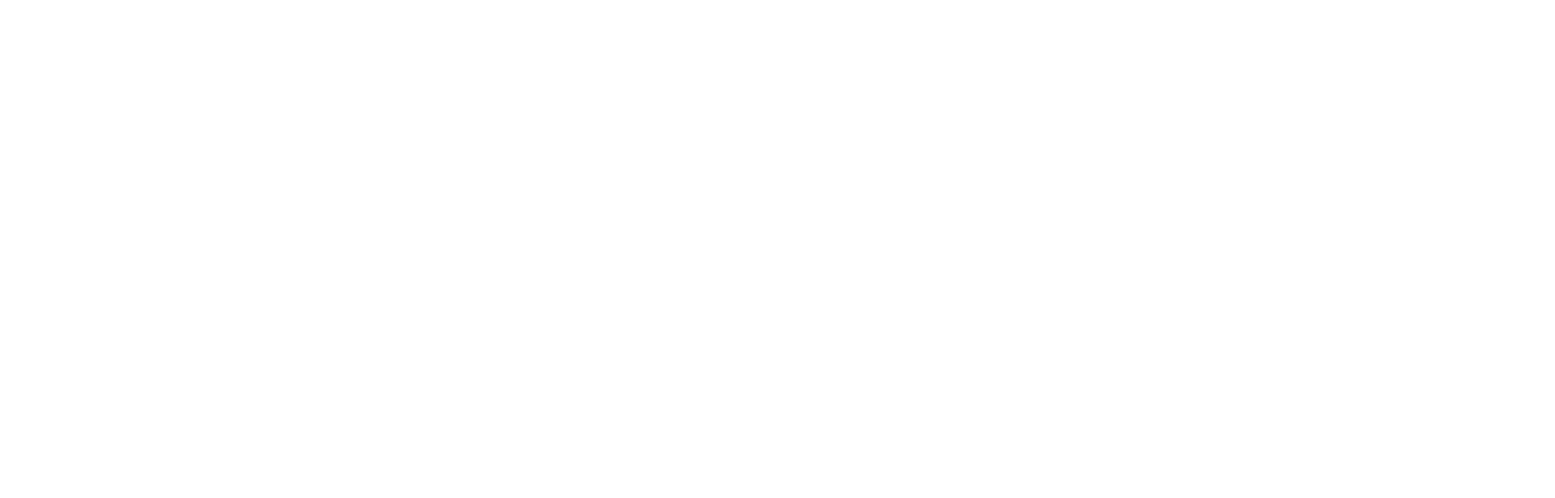
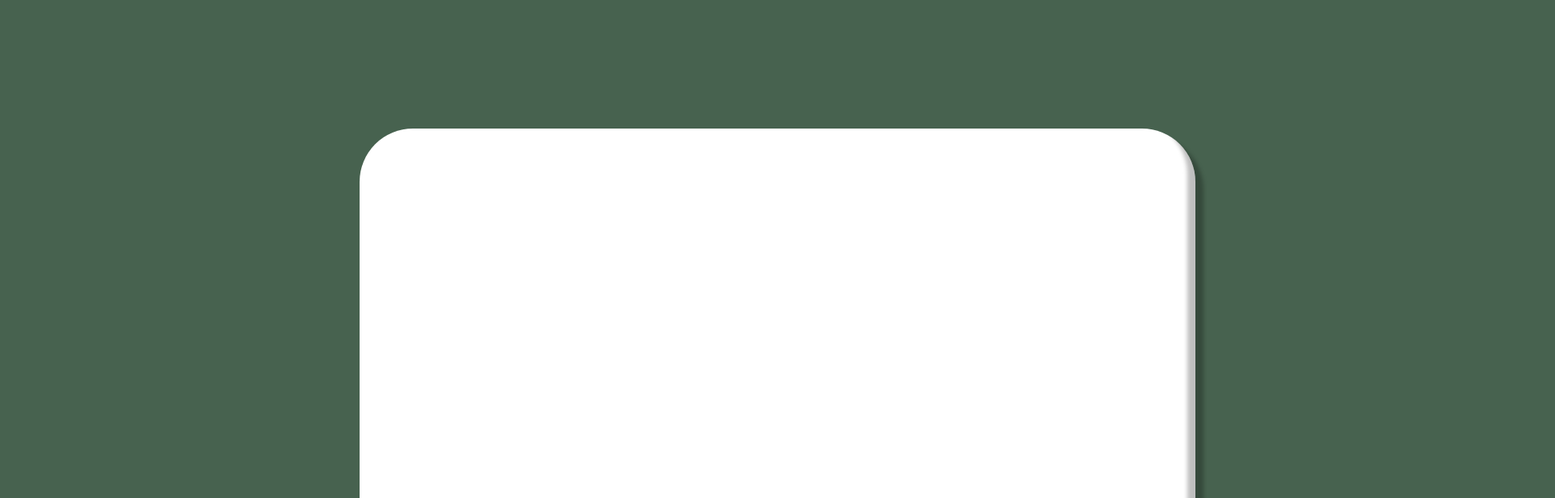
Before and after one commit to qqunx9999/KPP_Frontend, a React (Create React App) app in the folder frontend/: page /LogIn in a window 1280 px wide. Shown: the top 616 px of the page at 81% size, 1920 px wide, since content can reach past the window. Built offline with nearby package versions, Linux system fonts and the light colour scheme.

Commit message:
router practice

```diff
--- /dev/null
+++ b/frontend/src/CSSsource/LoginPage.css
@@ -0,0 +1,18 @@
+.log-in-page-1 {
+    width: 1920px;
+    height: 1080px;
+    overflow: hidden;
+    background: var(--Theme6, #47624f);
+  }
+
+.center-frame-login {
+    width: 1032px;
+    height: 762px;
+    overflow: visible;
+    background: var(--Theme1, #ffffff);
+    box-shadow: 10px 10px 5px 0px rgba(0, 0, 0, 0.25), inset -10px -10px 5px 0px rgba(0,0,0,0.25);
+    border-radius: 66px;
+    position: relative;
+    top: 159px;
+    left: 444px;
+  }
--- /dev/null
+++ b/frontend/src/Pages/LoginPage.tsx
@@ -0,0 +1,25 @@
+import React, { useState, useEffect } from 'react';
+import {
+  BrowserRouter as Router,
+  Switch,
+  Route,
+  Link
+} from "react-router-dom";
+import '../CSSsource/LoginPage.css';
+
+
+const LoginPage = () => {
+
+
+  return (
+    <Router>
+      <div className="log-in-page-1">
+        <div className="center-frame-login">
+
+        </div>
+      </div>
+    </Router>
+  );
+}
+
+export default LoginPage;
--- a/frontend/src/Pages/Login-SigninPage.tsx
+++ b/frontend/src/Pages/LoginSigninPage.tsx
@@ -5,8 +5,7 @@ import {
   Route,
   Link
 } from "react-router-dom";
-import '../CSSsource/Login-SigninPage.css';
-import SignUpPage from './Sign-UpPage' ;
+import '../CSSsource/LoginSigninPage.css';
 
 
 const LoginSigninPage = () => {
@@ -22,16 +21,16 @@ const LoginSigninPage = () => {
             <div className="descb-text">
                   Please sign up or log in before use.
             </div>
-            <a className="signup-frame" href="/sign-up">
+            <a className="signup-frame" href="/SignUp">
               <div className="sign-up">
                   Sign Up
               </div>
             </a>
-            <Link to="/log-in" className="login-frame">
+            <a className="login-frame" href="/LogIn">
               <div className="log-in">
                   Log In
               </div>
-            </Link>
+            </a>
         </div>
       </div>
     </Router>
--- a/frontend/src/Pages/Sign-UpPage.tsx
+++ b/frontend/src/Pages/SignUpPage.tsx
@@ -5,7 +5,7 @@ import {
   Route,
   Link
 } from "react-router-dom";
-import '../CSSsource/Login-SigninPage.css';
+import '../CSSsource/LoginSigninPage.css';
 
 
 const SignUpPage = () => {
@@ -13,7 +13,7 @@ const SignUpPage = () => {
 
   return (
     <Router>
-      Hello
+
     </Router>
   );
 }
--- a/frontend/src/index.tsx
+++ b/frontend/src/index.tsx
@@ -2,23 +2,26 @@ import React from 'react';
 import ReactDOM from 'react-dom';
 import './CSSsource/index.css';
 import * as serviceWorker from './serviceWorker';
-import LoginSigninPage from './Pages/Login-SigninPage';
 import {
   BrowserRouter as Router,
   Switch,
   Route,
   Link
 } from "react-router-dom";
-import SignUpPage from './Pages/Sign-UpPage' ;
-
+import LoginSigninPage from './Pages/LoginSigninPage';
+import SignUpPage from './Pages/SignUpPage' ;
+import LoginPage from './Pages/LoginPage' ;
 
 ReactDOM.render(
   <Router>
       <Switch>
         <Route exact path="/">
-          <LoginSigninPage />
+          <LoginSigninPage/>
         </Route>
-        <Route path="/sign-up">
+        <Route path="/LogIn">
+          <LoginPage/>
+        </Route>
+        <Route path="/SignUp">
           <SignUpPage />
         </Route>
       </Switch>
```
Also changed, not shown: frontend/src/CSSsource/LoginSigninPage.css (renamed from frontend/src/CSSsource/Login-SigninPage.css).
